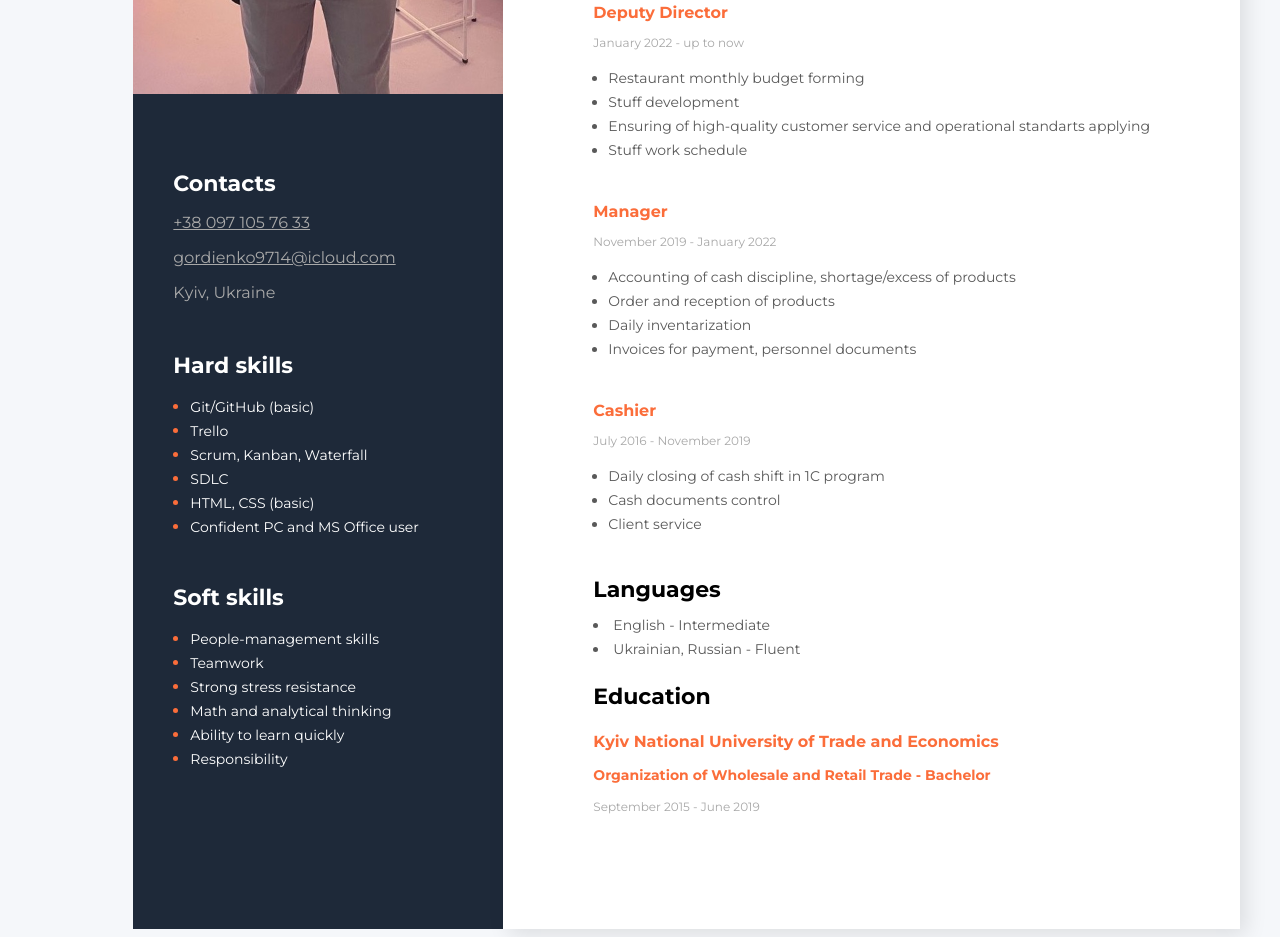
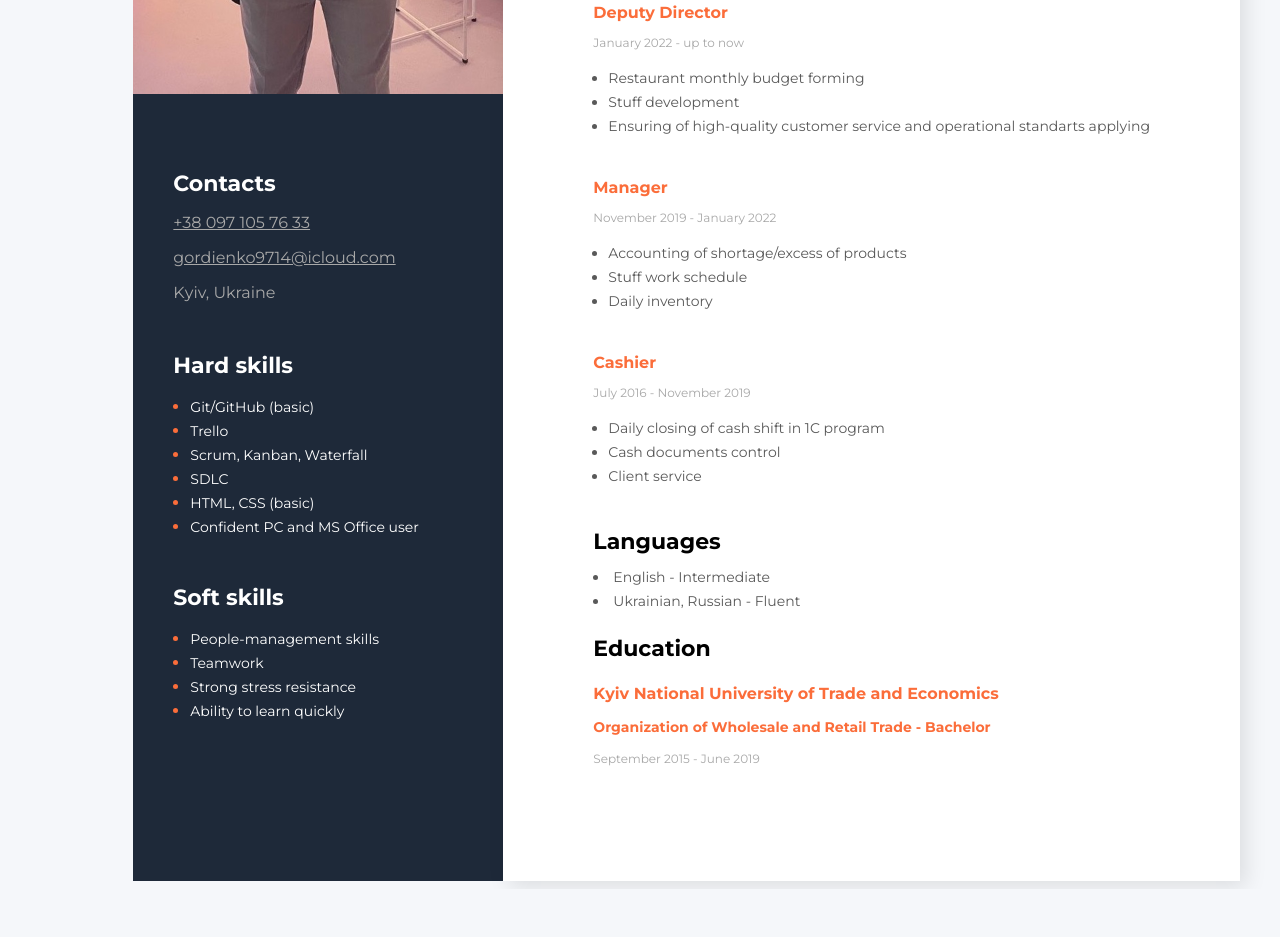
Before and after one commit to walent1n/Resume, a plain HTML site: page CV/index.html in a window 1280 px wide. Shown: the part 497-1434 px from the top of the page. After the commit the page ends 1386 px from the top, so only its background shows below. Drawn offline with Linux system fonts and the light colour scheme.

Commit message:
Update
Update

```diff
--- a/CV/index.html
+++ b/CV/index.html
@@ -35,16 +35,14 @@
                     <li class="work-list--item">Restaurant monthly budget forming</li>
                     <li class="work-list--item">Stuff development</li>
                     <li class="work-list--item">Ensuring of high-quality customer service and operational standarts applying </li>
-                    <li class="work-list--item">Stuff work schedule</li>
                 </ul></div>
             <!--Company 2-->
             <div><h4 class="work-position"> <span class="organization">Manager </span></h4>
                 <p class="period">November 2019 - January 2022</p>
                 <ul class="work-list">
-                    <li class="work-list--item">Accounting of cash discipline, shortage/excess of products</li>
-                    <li class="work-list--item">Order and reception of products</li>
-                    <li class="work-list--item">Daily inventarization</li>
-                    <li class="work-list--item">Invoices for payment, personnel documents</li>
+                    <li class="work-list--item">Accounting of shortage/excess of products</li>
+                    <li class="work-list--item">Stuff work schedule</li>
+                    <li class="work-list--item">Daily inventory</li>
                 </ul></div>
             <!--Company 3-->
             <div><h4 class="work-position"> <span class="organization">Cashier </span> </h4>
@@ -107,9 +105,7 @@
                 <li class="soft-skills-item"><span class="soft-skills-text">People-management skills</span></li>
                 <li class="soft-skills-item"><span class="soft-skills-text">Teamwork</span></li>
                 <li class="soft-skills-item"><span class="soft-skills-text">Strong stress resistance</span></li>
-                <li class="soft-skills-item"><span class="soft-skills-text">Math and analytical thinking</span></li>
                 <li class="soft-skills-item"><span class="soft-skills-text">Ability to learn quickly</span></li>
-                <li class="soft-skills-item"><span class="soft-skills-text">Responsibility</span></li>
             </ul>
         </div>
     </aside>
```
